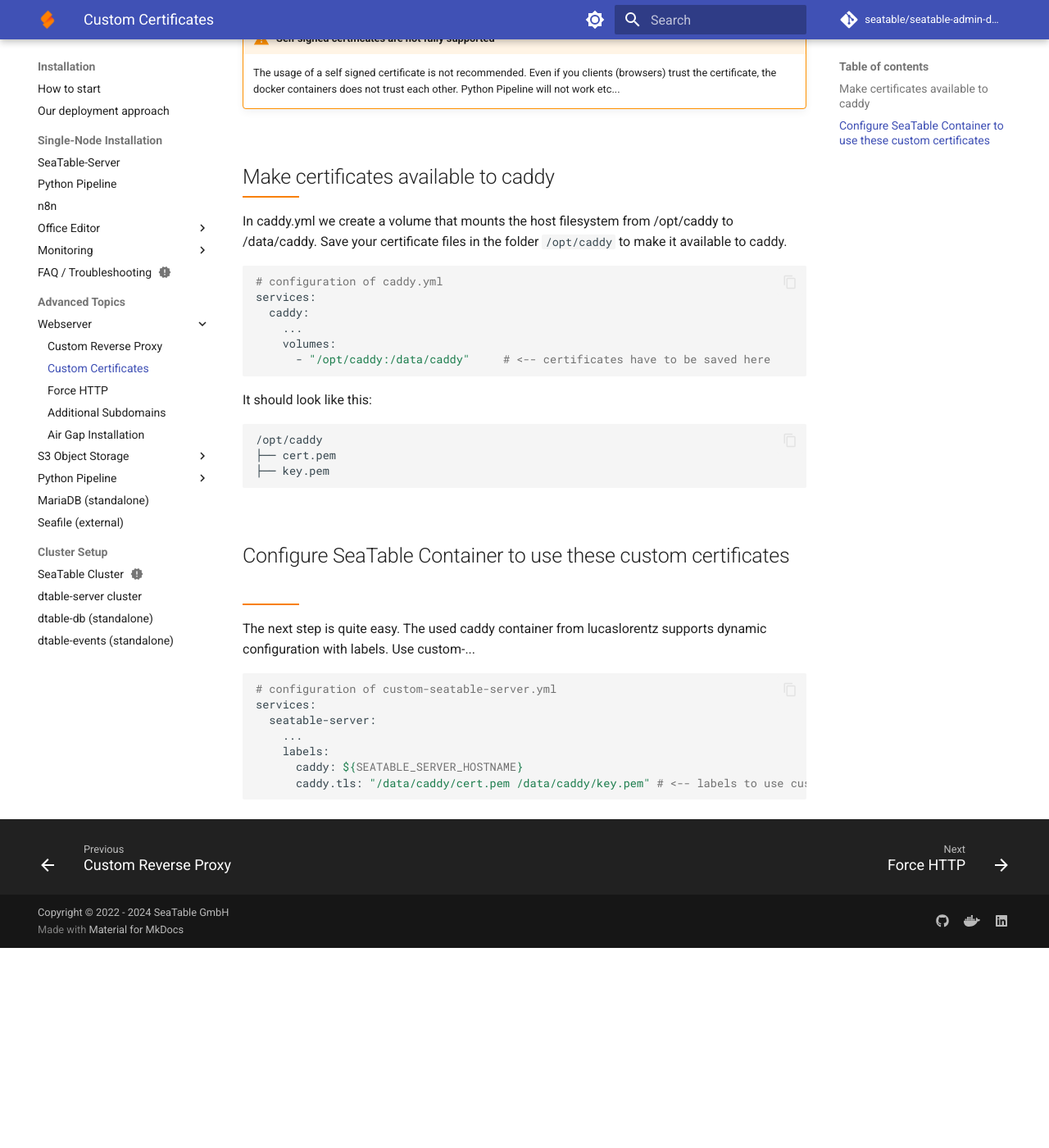
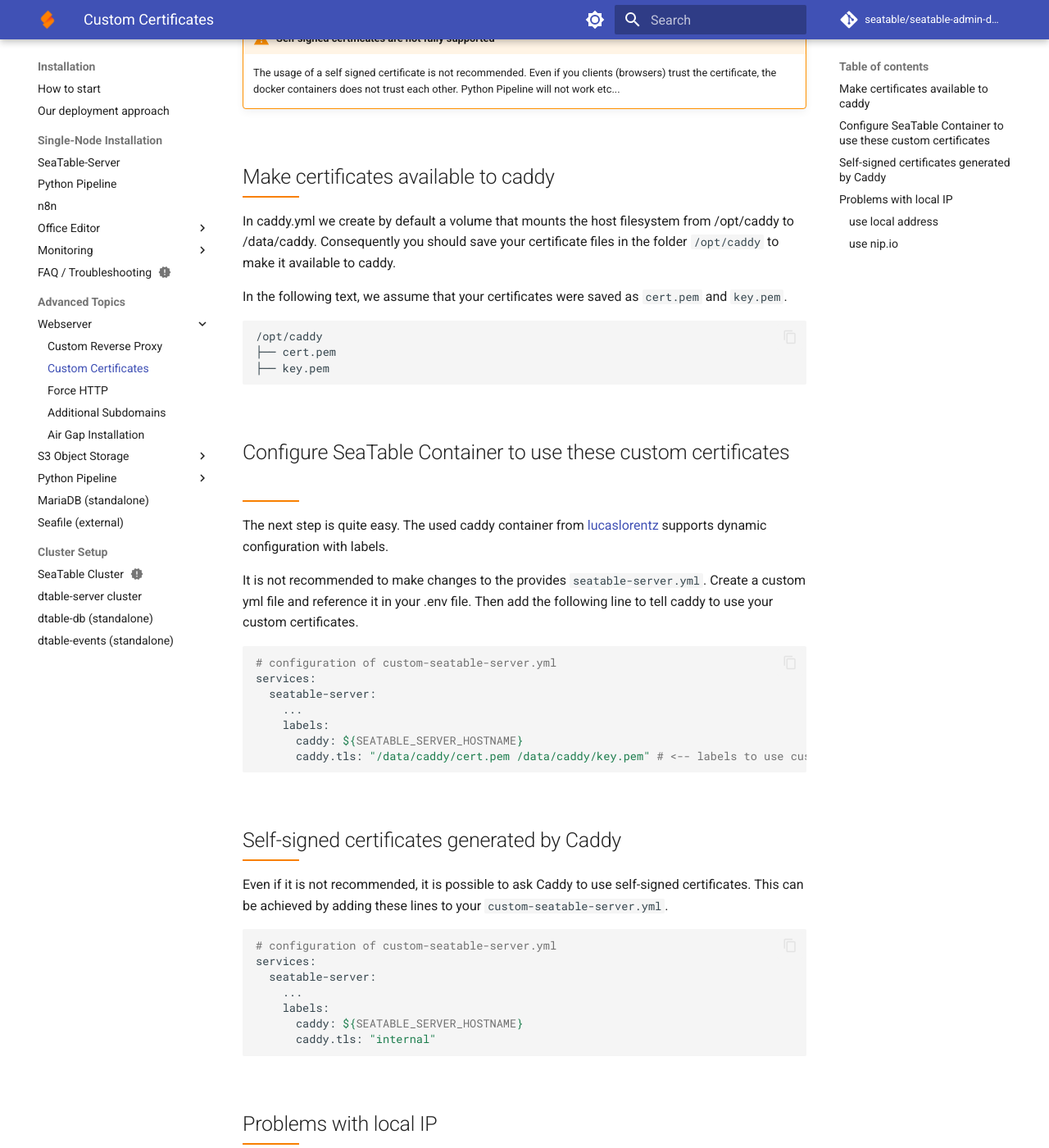
Before and after one commit to seatable/seatable-admin-docs, an MkDocs documentation site: the page built from docs/installation-rework/advanced/custom_certificates.md, in a window 1280 px wide and 1400 px high, scrolled down 296 px. Shown: the whole window at 82% size. Built offline with MkDocs 1.6.1 and Material for MkDocs 9.7.7, drawn with Linux system fonts in a browser that asks for light colours; comment, search, counter and statistics services are not loaded; before the commit the page ends 1452 px from its top, so only the background shows below that; some of the changed text lies outside the part shown.

Commit message:
improved custom certificates

````diff
--- a/docs/installation-rework/advanced/custom_certificates.md
+++ b/docs/installation-rework/advanced/custom_certificates.md
@@ -8,18 +8,9 @@
 
 ## Make certificates available to caddy
 
-In caddy.yml we create a volume that mounts the host filesystem from /opt/caddy to /data/caddy. Save your certificate files in the folder `/opt/caddy` to make it available to caddy.
+In caddy.yml we create by default a volume that mounts the host filesystem from /opt/caddy to /data/caddy. Consequently you should save your certificate files in the folder `/opt/caddy` to make it available to caddy.
 
-```bash
-# configuration of caddy.yml
-services:
-  caddy:
-    ...
-    volumes:
-      - "/opt/caddy:/data/caddy"     # <-- certificates have to be saved here
-```
-
-It should look like this:
+In the following text, we assume that your certificates were saved as `cert.pem` and `key.pem`.
 
 ```bash
 /opt/caddy
@@ -29,7 +20,9 @@
 
 ## Configure SeaTable Container to use these custom certificates
 
-The next step is quite easy. The used caddy container from lucaslorentz supports dynamic configuration with labels. Use custom-...
+The next step is quite easy. The used caddy container from [lucaslorentz](https://github.com/lucaslorentz/caddy-docker-proxy) supports dynamic configuration with labels.
+
+It is not recommended to make changes to the provides `seatable-server.yml`. Create a custom yml file and reference it in your .env file. Then add the following line to tell caddy to use your custom certificates.
 
 ```bash
 # configuration of custom-seatable-server.yml
@@ -40,3 +33,36 @@
       caddy: ${SEATABLE_SERVER_HOSTNAME}
       caddy.tls: "/data/caddy/cert.pem /data/caddy/key.pem" # <-- labels to use custom certificates
 ```
+
+## Self-signed certificates generated by Caddy
+
+Even if it is not recommended, it is possible to ask Caddy to use self-signed certificates.
+This can be achieved by adding these lines to your `custom-seatable-server.yml`.
+
+```bash
+# configuration of custom-seatable-server.yml
+services:
+  seatable-server:
+    ...
+    labels:
+      caddy: ${SEATABLE_SERVER_HOSTNAME}
+      caddy.tls: "internal"
+```
+
+## Problems with local IP
+
+The current setup does not allow that you add a local IP adress as `SEATABLE_SERVER_HOSTNAME` in your .env file. There are two alternatives that we recommend to use:
+
+#### use local address
+
+Instead of the IP adress you should use an address like `seatable.local`. This requires that you either use a self-signed certificate or a custom root certificate.
+
+#### use nip.io
+
+There is a free service <https://nip.io> which allows mapping any IP Address to a hostname using the following formats:
+
+- 10.0.0.1.nip.io maps to 10.0.0.1
+- 192-168-1-250.nip.io maps to 192.168.1.250
+- 0a000803.nip.io maps to 10.0.8.3
+
+So if you want to use the local address like `192.168.17.20`, you should use `192.168.17.20.nip.io` as `SEATABLE_SERVER_HOSTNAME`.
````
Also changed, not shown: other parts of docs/installation-rework/advanced/custom_certificates.md (+1 -1 lines).
